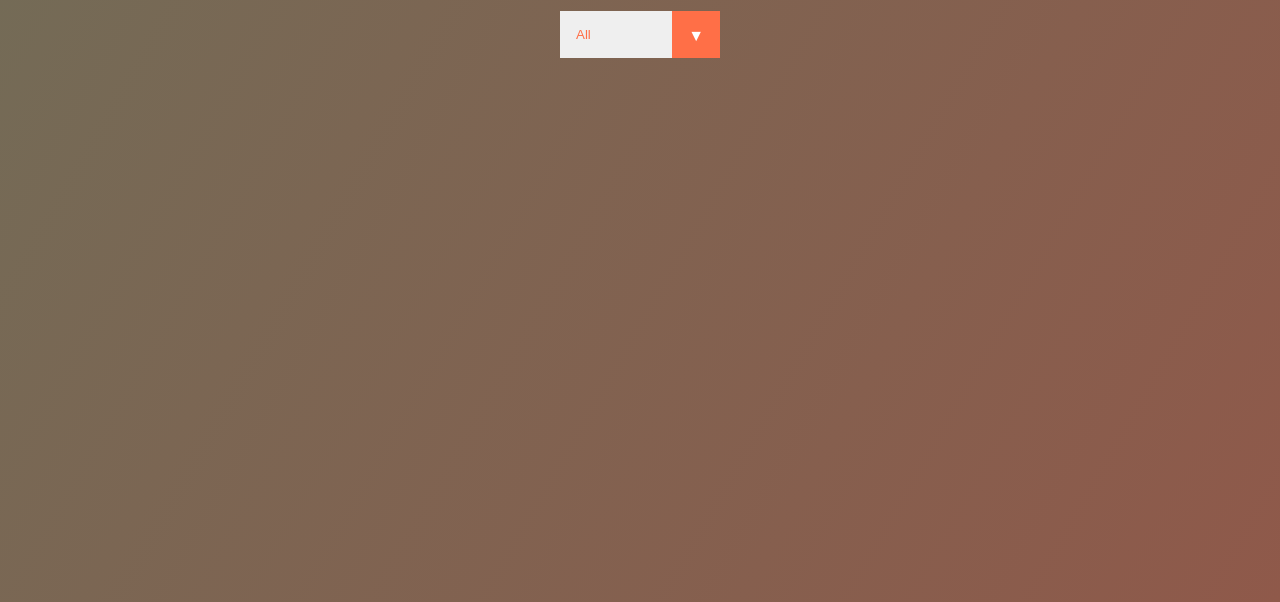
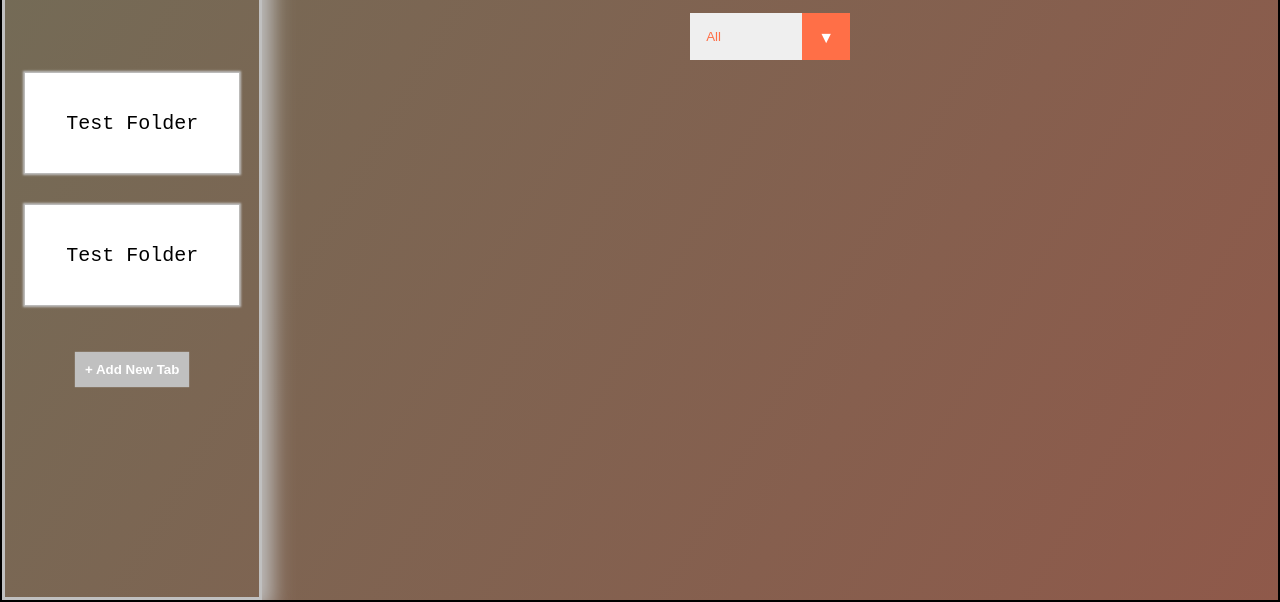
Before and after one commit to sigvant/todo-app, a plain HTML site: page index.html in a window 1280 px wide. Shown: the part 198-800 px from the top of the page. Drawn offline with Linux system fonts and the light colour scheme.

Commit message:
add folder area with test folders

```diff
--- a/index.html
+++ b/index.html
@@ -9,8 +9,39 @@
 </head>
 <body>
 
+
+    <div id='content'>
+
+        <div id='tab-area'>
+            <h3>Select Tab</h3>
+            <div class='folder-area-div'>
+                <ul class='tab-list'>
+
+                    <li class='tab'>
+                        <div class='tab-div'>
+                            <span>Test Folder</span>
+                        </div>
+                    </li>
+                    <li class='tab'>
+                        <div class='tab-div'>
+                            <span>Test Folder</span>
+                        </div>
+                    </li>
+
+                </ul>
+            </div>
+
+            <div class='add-tab-button-div'>
+                <button class='tab-button' type='submit'>
+                    <span> + Add New Tab</span>
+                </button>
+            </div>
+        </div>
+
+
+        <div>
             <header>
-        <h1>Just a Todo List</h1>
+                <h1>Just Todo it!</h1>
             </header>
             <form>
                 <div class='todo-input-div'>
@@ -34,11 +65,16 @@
                 </div>
             </form>
 
-
-
             <div class='todo-container'>
                 <ul class='todo-list'></ul>
             </div>
+        </div>
+
+
+
+
+    </div>
+
 
     <script src="./app.js"></script>
 </body>
--- a/style.css
+++ b/style.css
@@ -2,6 +2,16 @@
     margin: 0;
     padding: 0;
     box-sizing: border-box;
+}
+
+#content {
+    border: 2px solid black;
+    width: 100vw;
+    height: 100vh;
+    overflow: hidden;
+    box-sizing: border-box;
+    display: grid;
+    grid-template-columns: 1fr 4fr;
 }
 
 body {
@@ -174,3 +184,69 @@ select {
     /* border: 1px solid black; */
     margin: 0.5rem;
 }
+
+#tab-area {
+    border: 3px solid silver;
+    box-shadow: 0px 0px 20px 10px silver;
+    display: flex;
+    flex-direction: column;
+    align-items: center;
+    justify-content: flex-start;
+}
+
+h3 {
+    padding: 5rem;
+    font-size: 2rem;
+}
+
+.add-tab-button-div {
+    width: auto;
+    height: auto;
+    padding: 1rem;
+}
+
+.tab-button {
+    padding: 0.5rem;
+    background-color: silver;
+    color: white;
+    font-weight: bold;
+    border: 1px solid silver;
+    box-shadow: 0px 0px 1px 1px silver;
+}
+
+.tab-button:hover {
+    padding: 0.5rem;
+    background-color: silver;
+    color: white;
+    font-weight: bold;
+    /* border: 2px solid black; */
+    box-shadow: 0px 0px 5px 5px silver;
+}
+
+.tab-div {
+    /* border: 2px solid black; */
+    width: 150px;
+    height: 100px;
+    display: flex;
+    justify-content: center;
+    align-items: center;
+    margin: 2rem;
+}
+
+.tab {
+    list-style: none;
+    font-size: 20px;
+    font-family: monospace;
+    background-color:white;
+    color: black;
+    box-shadow: 0 0 2px 2px silver;
+
+}
+
+.folder-area-div {
+    /* border: 2px solid pink; */
+    width: 100%;
+    display: flex;
+    justify-content: center;
+    align-items: center;
+}
```
Lines whose indentation alone changed are shown as unchanged.
